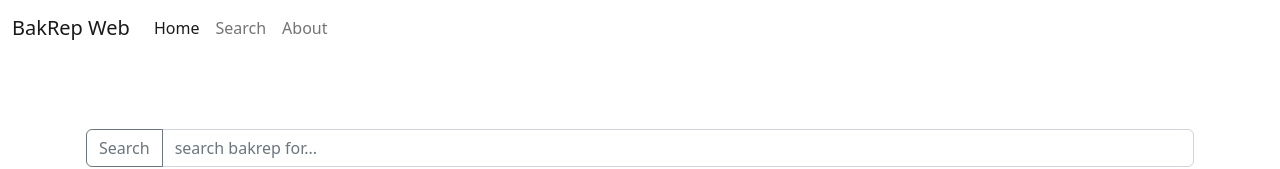
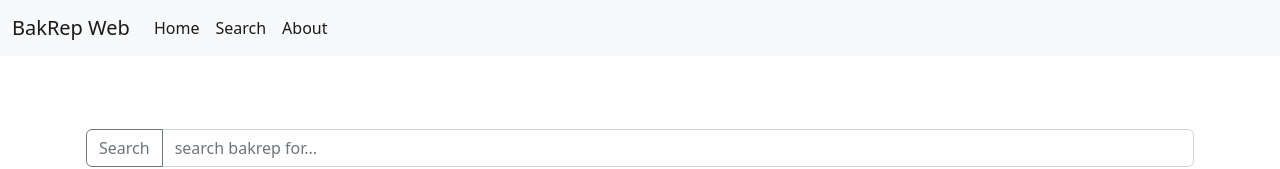
Before and after one commit to ag-computational-bio/bakrep-web, a Vue app: page / in a window 1280 px wide. Shown: the top 169 px of the page. Built offline with nearby package versions, Linux system fonts and the light colour scheme.

Commit message:
refactored title and link name to text and href respectively

```diff
--- a/src/components/Footer.vue
+++ b/src/components/Footer.vue
@@ -6,9 +6,9 @@ import FooterItem from './FooterItem.vue'
     <div class="container">
         <footer class="py-3 my-3">
             <ul class="nav pb-3 mb-3 justify-content-center border-bottom">
-                <FooterItem link="/" title="Home" />
-                <FooterItem link="/about" title="About" />
-                <FooterItem link="/imprint" title="Imprint" />
+                <FooterItem href="/" text="Home" />
+                <FooterItem href="/about" text="About" />
+                <FooterItem href="/imprint" text="Imprint" />
             </ul>
             <p class="text-center text-muted">
                 2023 - Bakta
--- a/src/components/FooterItem.vue
+++ b/src/components/FooterItem.vue
@@ -1,15 +1,15 @@
 <script lang="ts">
 export default {
     props: {
-        link: { type: String, required: true },
-        title: String
+        href: { type: String, required: true },
+        text: String
     }
 }
 </script>
 
 <template>
     <li class="navitem">
-        <router-link class="nav-link px-2 text-muted" :to="link">{{ title }}</router-link>
+        <router-link class="nav-link px-2 text-muted" :to="href">{{ text }}</router-link>
     </li>
 </template>
 
--- a/src/components/Navbar.vue
+++ b/src/components/Navbar.vue
@@ -2,14 +2,14 @@
 import { ref } from 'vue';
 import NavbarItem from './NavbarItem.vue';
 const items = ref([
-    {link: '/', title: 'Home'},
-    {link: '/search', title: 'Search'},
-    {link: '/about', title: 'About'}
+    {href: '/', text: 'Home'},
+    {href: '/search', text: 'Search'},
+    {href: '/about', text: 'About'}
 ])
 </script>
 
 <template>
-    <nav class="navbar navbar-expand-lg fixed-top bg-body-tertiary navbar-scroll">
+    <nav class="navbar navbar-expand-lg fixed-top bg-light navbar-scroll">
         <div class="container-fluid">
             <router-link class="navbar-brand" to="/">BakRep Web</router-link>
             <button class="navbar-toggler" type="button" data-bs-toggle="collapse"
@@ -19,7 +19,7 @@ const items = ref([
             </button>
             <div class="collapse navbar-collapse" id="navbarSupportedContent">
                 <ul class="navbar-nav me-auto mb-2 mb-lg-0">
-                    <NavbarItem :link=link :title=title v-for="{link, title} in items"/>
+                    <NavbarItem :href=href :text=text v-for="{href, text} in items"/>
                 </ul>
             </div>
         </div>
--- a/src/components/NavbarItem.vue
+++ b/src/components/NavbarItem.vue
@@ -2,14 +2,14 @@
 export default {
     props: {
         link: { type: String, required: true },
-        title: String
+        text: String
     }
 }
 </script>
 
 <template>
     <li>
-        <router-link class="nav-link" :to="link">{{ title }}</router-link>
+        <router-link class="nav-link" :to="link">{{ text }}</router-link>
     </li>
 </template>
 
```
